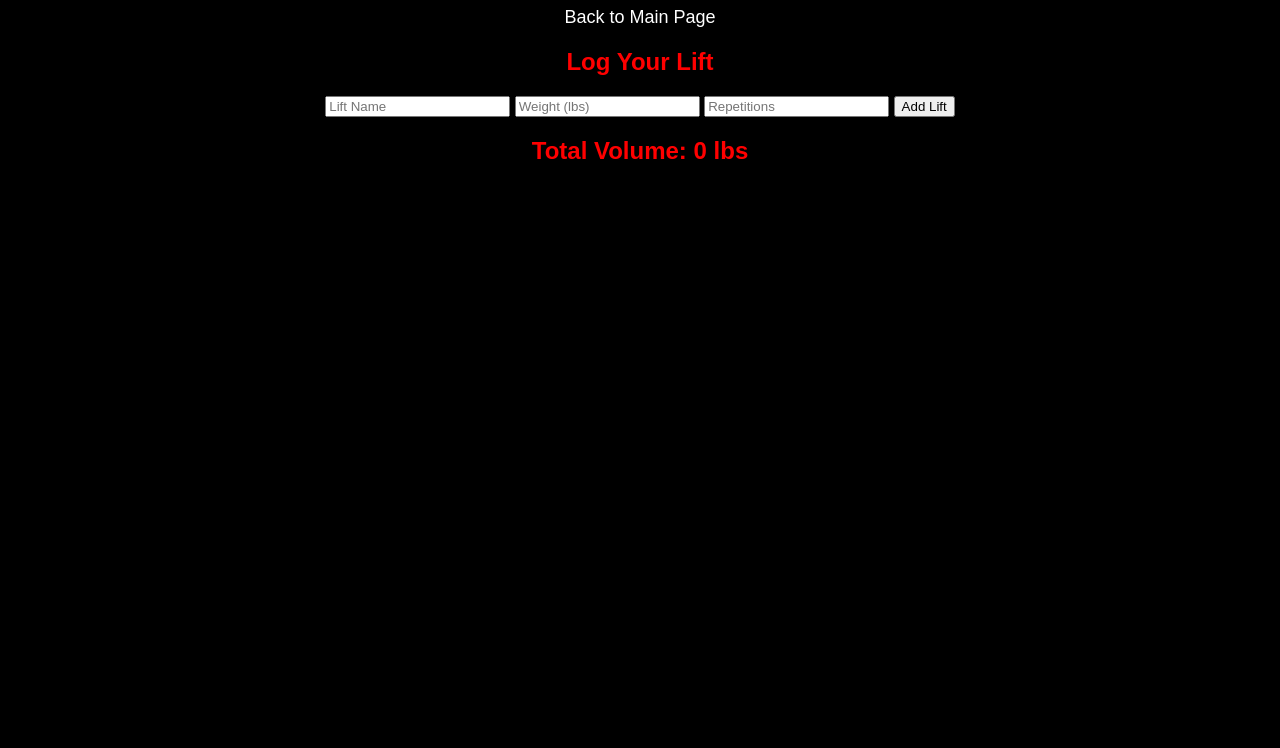
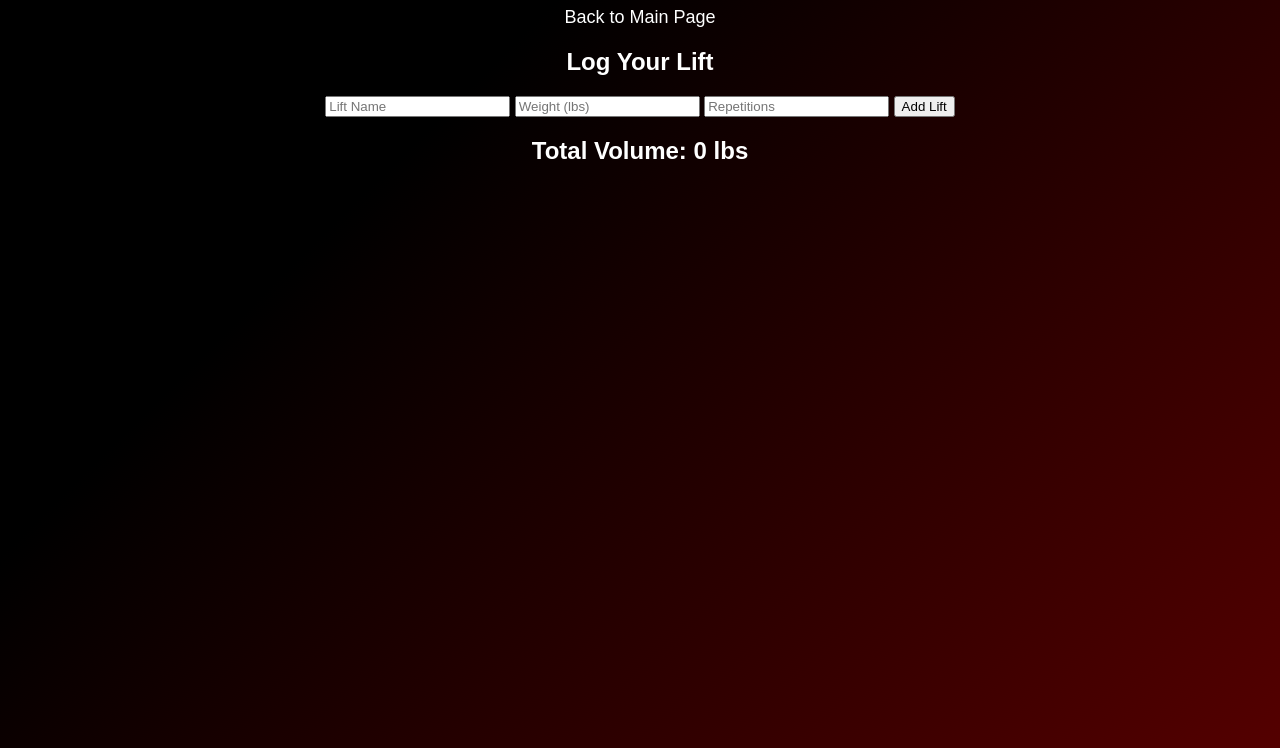
Before and after one commit to ColtonParham/CSPROJECT-MERN-STACK, a website: page function.html in a window 1280 px wide. Shown: the part 73-821 px from the top of the page. Before the commit the page ends 800 px from the top, so only its background shows below. Drawn offline with Linux system fonts and the light colour scheme.

Commit message:
Create/Update style2.css
Updated styles

```diff
--- a/style2.css
+++ b/style2.css
@@ -2,13 +2,20 @@ body {
     margin: 0;
     padding: 0;
     font-family: 'Arial', sans-serif;
-    background-color: #000;
+    background: linear-gradient(135deg, #000 30%, #540000 100%);
     color: #fff;
     text-align: center;
+    min-height: 100vh; /* Full height /
+    display: flex;
+    flex-direction: column;
+    justify-content: center; / Center content vertically /
 }
 
 h1, h2 {
-    color: #ff0000; /* Red headers /
+    color: #ff4500; / Brighter red for headers /
+    margin: 20px 0;
+    text-transform: uppercase;
+    letter-spacing: 1.5px;
 }
 
 form {
@@ -18,38 +25,53 @@ form {
     width: 90%;
     max-width: 400px;
     border-radius: 8px;
-    box-shadow: 0 4px 8px rgba(255, 0, 0, 0.2); / Red shadow for emphasis /
+    box-shadow: 0 4px 8px rgba(255, 0, 0, 0.5); / More pronounced red shadow /
+    backdrop-filter: blur(5px); / Soft blur effect /
 }
 
 input[type="text"], input[type="number"] {
-    width: calc(100% - 22px); / Full width minus padding /
+    width: calc(100% - 22px);
     padding: 10px;
-    margin: 8px 0;
-    border: 1px solid #ff0000; / Red border /
+    margin: 10px 0;
+    border: 2px solid #ff4500; / Brighter red border /
     border-radius: 4px;
-    background-color: #333;
+    background-color: rgba(51, 51, 51, 0.8); / Slightly transparent background /
     color: #fff;
+    font-size: 1rem;
+}
+
+input[type="text"]::placeholder, input[type="number"]::placeholder {
+    color: #fff;
+    opacity: 0.7;
 }
 
 button {
     width: 100%;
-    padding: 10px;
-    margin: 8px 0;
+    padding: 12px;
+    margin-top: 15px;
     border: none;
     border-radius: 4px;
-    background-color: #ff0000; / Red button /
+    background: linear-gradient(45deg, #ff4500, #ff0000); / Gradient background /
     color: #fff;
     font-size: 16px;
+    font-weight: bold;
     cursor: pointer;
-    transition: background-color 0.3s ease;
+    transition: transform 0.2s ease, box-shadow 0.2s ease;
 }
 
-button:hover {
-    background-color: #e60000; / Darker red on hover /
+button:hover, button:focus {
+    transform: translateY(-3px); / Slight lift effect /
+    box-shadow: 0 6px 12px rgba(255, 0, 0, 0.5);
 }
 
 / Styling for the total volume display /
 #totalVolume {
     font-weight: bold;
-    color: #ff0000; / Red color for emphasis */
+    color: #ff4500; / Consistent with header color /
+    font-size: 1.2rem;
 }
+
+/ Additional global styling for a cleaner look */
+section {
+    padding: 30px 0;
+}
```
